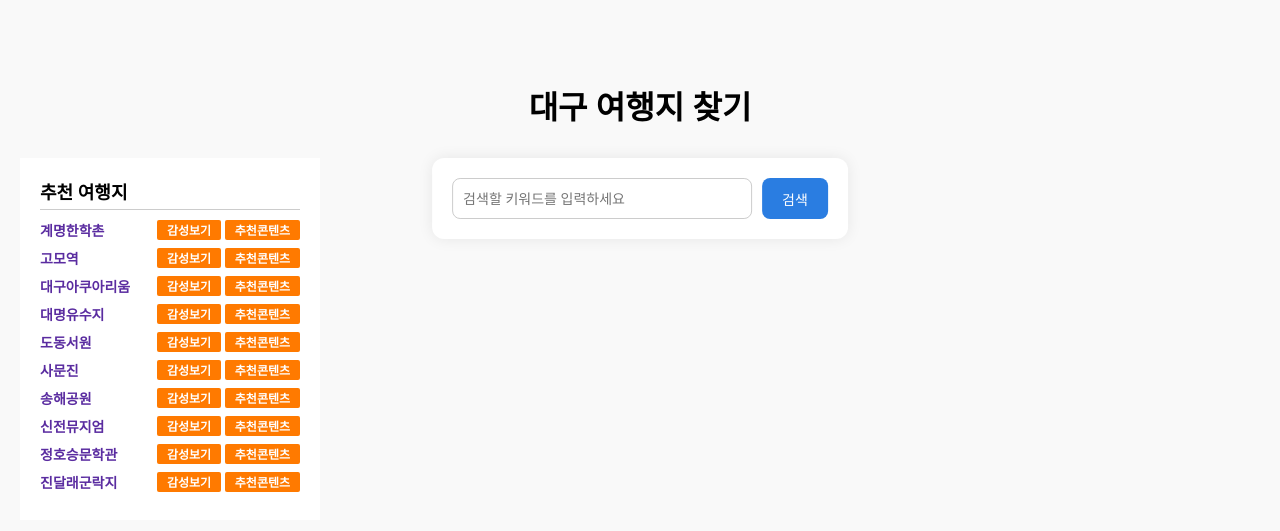
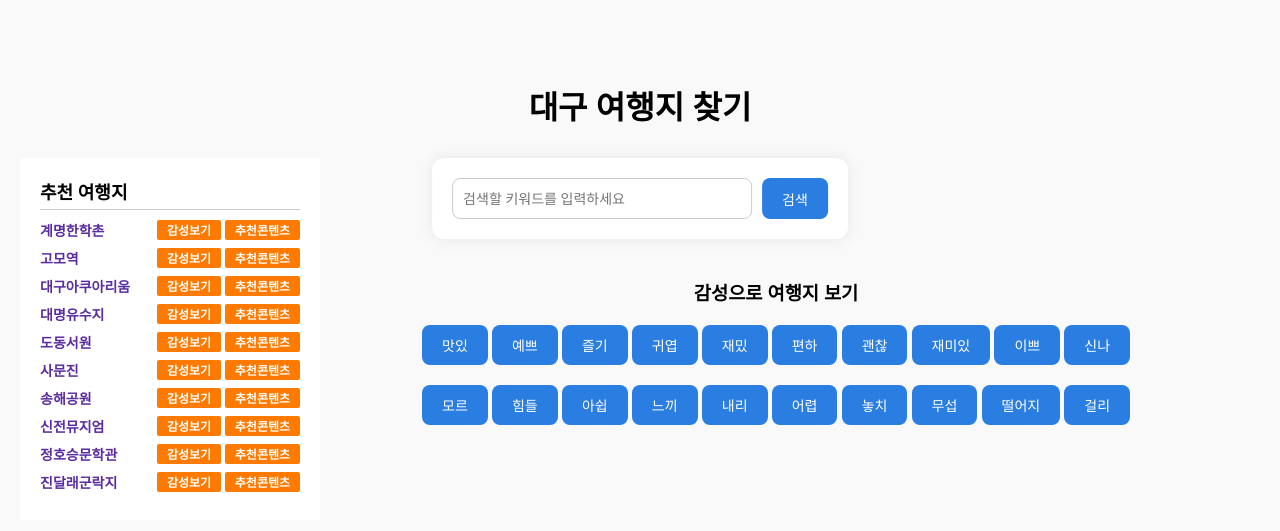
Before and after one commit to dlgudwn55/capstone, a Flask app: page / in a window 1280 px wide. Shown: the top 531 px of the page. Run offline with Flask 3, Linux system fonts and the light colour scheme.

Commit message:
감성어별로 여행지 보는 기능 추가

```diff
--- a/app/db.py
+++ b/app/db.py
@@ -9,3 +9,8 @@ def get_sentiment_db_connection(site):
     conn = sqlite3.connect(f'bigram_{site}.db')
     conn.row_factory = sqlite3.Row
     return conn
+
+def get_best_sentiment_db_connection():
+    conn = sqlite3.connect('best_sentiment_20.db')
+    conn.row_factory = sqlite3.Row
+    return conn
--- a/app/routes.py
+++ b/app/routes.py
@@ -1,6 +1,6 @@
 import sqlite3
 from flask import Blueprint, render_template, request, json
-from .db import get_db_connection, get_sentiment_db_connection
+from .db import get_db_connection, get_best_sentiment_db_connection
 
 main = Blueprint('main', __name__)
 
@@ -251,3 +251,22 @@ def recommend():
         rows = cur.fetchall()
         count = len(rows)
     return render_template('search.html', results=rows, count=count, query=query)
+
+
+# 감성어를 많이 언급한 관광지 추출(내림차순)
+@main.route('/sentiment_stats')
+def sentiment_stats():
+    query = request.args.get('q', '')
+
+    conn = get_best_sentiment_db_connection()
+    cur = conn.cursor()
+
+    cur.execute(f"""
+            SELECT [여행지명], [감성어], [빈도]
+            FROM best_sentiment_20
+            WHERE 감성어 = \"{query}\"
+            ORDER BY 빈도 DESC
+        """)
+    rows = cur.fetchall()
+
+    return render_template('best_sentiment.html', results=rows, query=query)
--- a/app/static/style.css
+++ b/app/static/style.css
@@ -200,3 +200,13 @@ td {
 .sentiment-container button a {
     color: white;
 }
+
+.button-container button {
+    height: 40px;
+    width: auto;
+    text-align: center;
+}
+
+.button-container button a {
+    color: white;
+}
--- a/app/templates/index.html
+++ b/app/templates/index.html
@@ -90,6 +90,33 @@
             <input type="text" name="q" id="text-index" placeholder="검색할 키워드를 입력하세요" required />
             <button id="button-index" type="submit">검색</button>
         </form>
+        <div class="button-container" style="display: block; margin-top: 120px; margin-left: 5%; text-align: center;">
+            <h3>감성으로 여행지 보기</h3>
+            <div class="positive" style="margin-top: 20px">
+                <button><a href="/sentiment_stats?q=맛있">맛있</a></button>
+                <button><a href="/sentiment_stats?q=예쁘">예쁘</a></button>
+                <button><a href="/sentiment_stats?q=즐기">즐기</a></button>
+                <button><a href="/sentiment_stats?q=귀엽">귀엽</a></button>
+                <button><a href="/sentiment_stats?q=재밌">재밌</a></button>
+                <button><a href="/sentiment_stats?q=편하">편하</a></button>
+                <button><a href="/sentiment_stats?q=괜찮">괜찮</a></button>
+                <button><a href="/sentiment_stats?q=재미있">재미있</a></button>
+                <button><a href="/sentiment_stats?q=이쁘">이쁘</a></button>
+                <button><a href="/sentiment_stats?q=신나">신나</a></button>
+            </div>
+            <div class="negative" style="margin-top: 20px">
+                <button><a href="/sentiment_stats?q=모르">모르</a></button>
+                <button><a href="/sentiment_stats?q=힘들">힘들</a></button>
+                <button><a href="/sentiment_stats?q=아쉽">아쉽</a></button>
+                <button><a href="/sentiment_stats?q=느끼">느끼</a></button>
+                <button><a href="/sentiment_stats?q=내리">내리</a></button>
+                <button><a href="/sentiment_stats?q=어렵">어렵</a></button>
+                <button><a href="/sentiment_stats?q=놓치">놓치</a></button>
+                <button><a href="/sentiment_stats?q=무섭">무섭</a></button>
+                <button><a href="/sentiment_stats?q=떨어지">떨어지</a></button>
+                <button><a href="/sentiment_stats?q=걸리">걸리</a></button>
+            </div>
+        </div>
 
     </div>
 
```
Also changed, not shown: app/templates/best_sentiment.html (added, +47 -0 lines).
